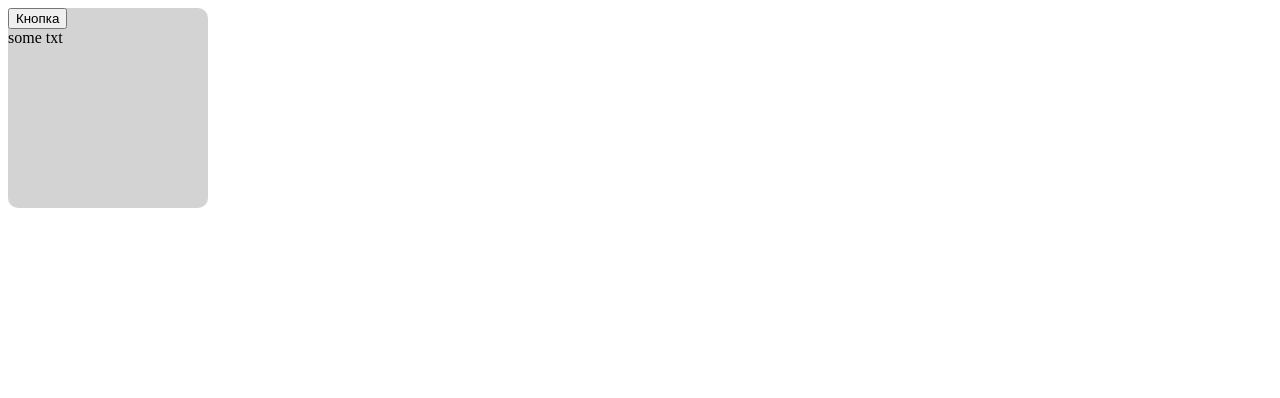
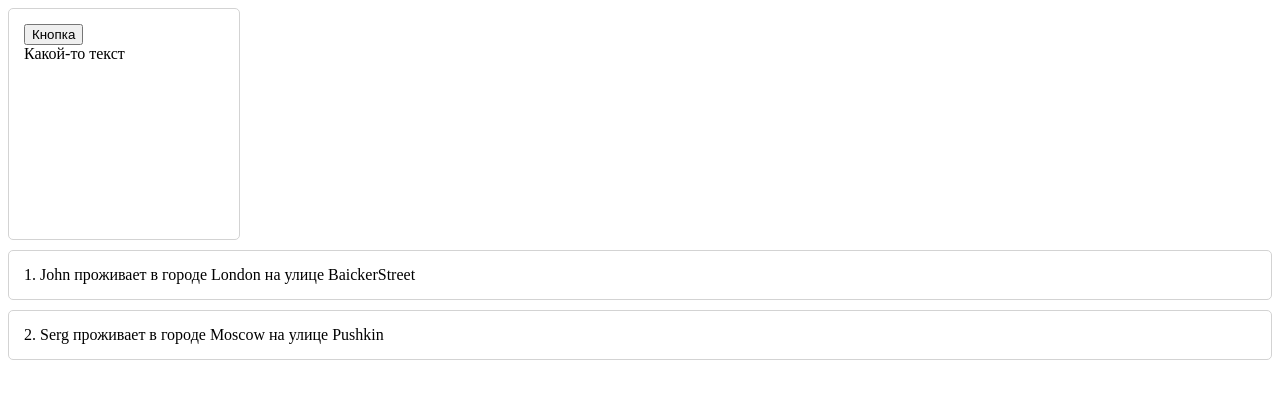
Before and after one commit to SergeyPrivalov31/ts-courses, a React (Create React App) app: page / in a window 1280 px wide. Shown: the top 398 px of the page. Built offline with nearby package versions, Linux system fonts and the light colour scheme.

Commit message:
users,map

```diff
--- a/src/App.tsx
+++ b/src/App.tsx
@@ -1,19 +1,26 @@
 import React from 'react'
 import Card, { CardVariant } from './components/Card'
+import UserList from './components/UserList'
+import { IUser } from './types/types'
 
 const  App = () => {
+  const users: IUser[] = [
+    {id: 1, name: 'John', username: 'Johnson', email: 'john@example.com', address: {city: 'London', street: 'BaickerStreet', zipcode: '1234567!'}},
+    {id: 2, name: 'Serg', username: 'Bro', email: 'serg@example.com', address: {city: 'Moscow', street: 'Pushkin', zipcode: '7654321!'}},
+  ]
   return (
     <div>
-      <Card onClick={(num)=> console.log('Клик!', num)} variant={CardVariant.primary} width='200px' height='200px'>
+      <Card onClick={()=> console.log('Клик!')} variant={CardVariant.outlined} width='200px' height='200px'>
         <div>
         <button>
           Кнопка
         </button>
-        <div>some txt
-
-        </div>
+          <div>
+            Какой-то текст
+          </div>
         </div>
       </Card>
+      <UserList users={users} />
     </div>
   )
 }
--- a/src/components/Card.tsx
+++ b/src/components/Card.tsx
@@ -9,21 +9,21 @@
   width?: string;
   height?: string;
   variant: CardVariant;
-  onClick: (num: number) => void; //ничего не принимает и ничегоо не возвращает, поэтому void (number, string//)
+  onClick: () => void; //ничего не принимает и ничегоо не возвращает, поэтому void (number, string//)
 }
 
 const Card: FC<CardProps> =
   ({
     width, height, children, variant, onClick
   }) => {
-    const [state, setState] = useState(0)
     return (
       <div style={{
         width, height,
+        padding: '15px',
         border: variant === CardVariant.outlined ? '1px solid lightGray' : 'none',
         backgroundColor: variant === CardVariant.primary ? 'lightGray' : '',
-        borderRadius: '10px' }}
-        onClick={()=> onClick(state)}
+        borderRadius: '5px' }}
+        onClick={onClick}
         >
         {children}
       </div>
--- /dev/null
+++ b/src/components/UserItem.tsx
@@ -0,0 +1,16 @@
+import React, { FC } from 'react'
+import { IUser } from '../types/types'
+
+interface IUserItem {
+    user: IUser
+}
+
+const UserItem: FC<IUserItem> = ({user}) => {
+    return (
+        <div style={{ marginTop: '10px', padding: '15px', borderRadius: '5px', border: '1px solid lightGray' }}>
+            {user.id}. {user.name} проживает в городе {user.address.city} на улице {user.address.street}
+        </div>
+    )
+}
+
+export default UserItem
--- /dev/null
+++ b/src/components/UserList.tsx
@@ -0,0 +1,18 @@
+import React, { FC } from 'react'
+import { IUser } from '../types/types'
+import UserItem from './UserItem'
+
+interface UserListProps {
+    users: IUser[],
+}
+
+const UserList: FC<UserListProps> = ({users}) => {
+  return (
+    <div>
+        {users.map(user => <UserItem key={user.id} user={user} />
+        )}
+    </div>
+  )
+}
+
+export default UserList
--- /dev/null
+++ b/src/types/types.tsx
@@ -0,0 +1,13 @@
+export interface IAddress {
+    street: string,
+    city: string,
+    zipcode: string
+}
+
+export interface IUser {
+    id: number,
+    name: string,
+    username: string,
+    email: string,
+    address: IAddress
+}
```
Also changed, not shown: notes.txt (added).
